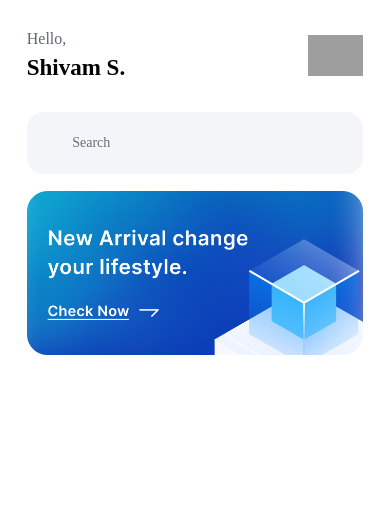
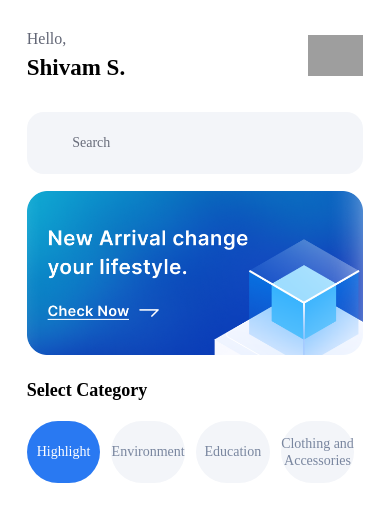
Before and after one commit to shivam04/ReactNativeCLIDonationApp, a React Native app: screen / in a window 390 px wide. Shown: the top 522 px of the page. Built offline with nearby package versions, Linux system fonts and the light colour scheme; grey boxes are pictures that could not be loaded; some icons are missing.

Commit message:
Categories with tab

```diff
--- a/components/Tab/Tab.js
+++ b/components/Tab/Tab.js
@@ -4,7 +4,7 @@ import style from './style';
 import { useRef, useState } from "react";
 import { horizontalScale } from "../../assets/styles/scaling";
 
-const Tab = props => {
+const Tab = ({ tabId, title = '', isInactive = false, onPress = () => { } }) => {
 
     const [width, setWidth] = useState(0);
     const textRef = useRef(null);
@@ -16,29 +16,24 @@ const Tab = props => {
 
     return (
         <Pressable
-            disabled={props.isInactive}
-            style={[style.tab, props.isInactive && style.inactiveTab, tabWidth]}
-            onPress={() => props.onPress()}
+            style={[style.tab, isInactive && style.inactiveTab, tabWidth]}
+            onPress={() => onPress(tabId)}
         >
             <Text
                 onTextLayout={(event) => {
                     setWidth(event.nativeEvent.lines[0].width)
                 }}
                 ref={textRef}
-                style={[style.title, props.isInactive && style.inactiveTitle]}
+                style={[style.title, isInactive && style.inactiveTitle]}
             >
-                {props.title}
+                {title}
             </Text>
         </Pressable>
     );
 }
 
-Tab.default = {
-    isInactive: false,
-    onPress: () => { },
-}
-
 Tab.propTypes = {
+    tabId: PropTypes.number.isRequired,
     title: PropTypes.string.isRequired,
     isInactive: PropTypes.bool,
     onPress: PropTypes.func
--- a/screens/Home/Home.js
+++ b/screens/Home/Home.js
@@ -2,9 +2,11 @@ import globalStyle from '../../assets/styles/globalStyle';
 import { SafeAreaView } from 'react-native-safe-area-context';
 import Header from '../../components/Header/Header';
 import Search from '../../components/Search/Search';
+import Tab from '../../components/Tab/Tab';
 import { useDispatch, useSelector } from 'react-redux';
-import { Image, Pressable, ScrollView, Text, View } from 'react-native';
+import { FlatList, Image, Pressable, ScrollView, Text, View } from 'react-native';
 import style from './style';
+import { updateSelectedCategoryId } from '../../redux/reducers/Categories';
 
 const Home = () => {
     const user = useSelector(state => state.user);
@@ -36,6 +38,25 @@ const Home = () => {
                         resizeMode={'contain'}
                     />
                 </Pressable>
+                <View style={style.categoryHeader}>
+                    <Header title={'Select Category'} type={2} />
+                </View>
+                <View style={style.categories}>
+                    <FlatList
+                        horizontal={true}
+                        showsHorizontalScrollIndicator={false}
+                        data={categories.categories}
+                        renderItem={({ item }) =>
+                            <View style={style.categoryItem} key={item.categoryId}>
+                                <Tab
+                                    title={item.name}
+                                    isInactive={item.categoryId !== categories.selectedCategoryId}
+                                    onPress={(value) => dispatch(updateSelectedCategoryId(value))}
+                                    tabId={item.categoryId}
+                                />
+                            </View>}
+                    />
+                </View>
             </ScrollView>
         </SafeAreaView>
     )
--- a/screens/Home/style.js
+++ b/screens/Home/style.js
@@ -34,6 +34,17 @@ const style = StyleSheet.create({
     highlightedImage: {
         width: '100%',
         height: verticalScale(160)
+    },
+    categories: {
+        marginHorizontal: horizontalScale(24)
+    },
+    categoryItem: {
+        marginRight: horizontalScale(10)
+    },
+    categoryHeader: {
+        marginHorizontal: horizontalScale(24),
+        marginBottom: verticalScale(16),
+        marginTop: verticalScale(6)
     }
 })
 
```
